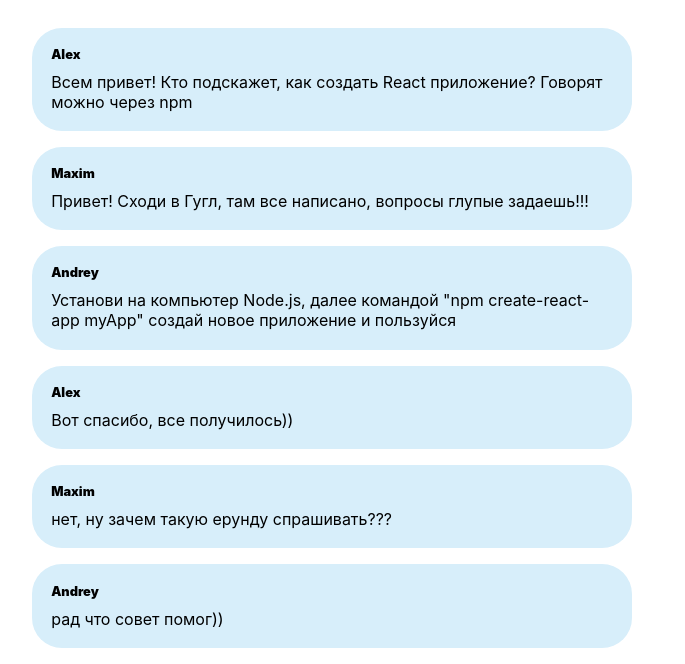
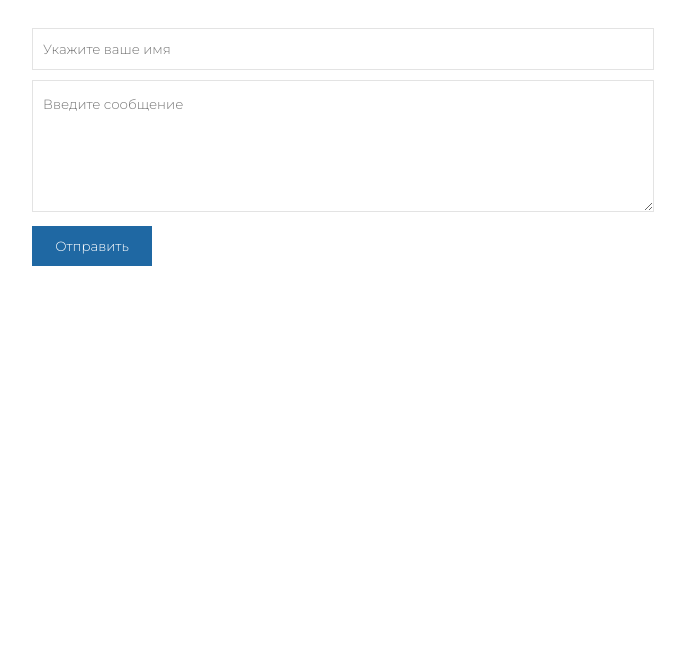
Before and after one commit to direct-dok/gb-react-dz-2, a React app: page / in a window 1280 px wide. Shown: the part 150-814 px from the top of the page, without its empty margins (308-993 px from the left). Built offline with nearby package versions, Linux system fonts and the light colour scheme.

Commit message:
Final project

```diff
--- a/src/components/App/App.css
+++ b/src/components/App/App.css
@@ -9,3 +9,43 @@
   border-bottom: 1px solid #333;
   padding: 0 0 0.6em 0;
 }
+
+
+.form-send {
+  width: 100%;
+}
+
+.form-send__wrapper-input {
+  margin: 0 0 10px 0;
+}
+
+.form-send__user-name {
+  height: 40px;
+  padding: 0 10px;
+}
+
+.form-send__wrapper-input input,
+.form-send__wrapper-input textarea {
+  font-family: 'Montserrat', sans-serif;
+  width: 100%;
+  border: 1px solid #e3e3e3;
+  outline: none;
+}
+
+.form-send__textarea-message {
+  height: 100px;
+  padding: 15px 10px;
+}
+
+.form-send__send-button {
+  font-family: 'Montserrat', sans-serif;
+  height: 40px;
+  width: 120px;
+  background: #1f68a3;
+  color: #fff;
+  border: none;
+}
+
+.form-send__send-button:hover {
+  cursor: pointer;
+}
--- a/src/components/App/App.js
+++ b/src/components/App/App.js
@@ -1,12 +1,67 @@
+
+import React, { useState, useEffect } from 'react';
 import './App.css';
 import Message from '../Message'
 
 function App(props) {
 
+  const [messageList, setMessage] = useState([]);
+
+  const [author, setAuthor] = useState([]);
+
+  useEffect(() => {
+
+    const obj = {
+      name: 'Robot',
+      message: 'Hello i am a robot',
+      class: 'robot-message'
+    };
+
+    if(author.length) {
+      setTimeout(() => setMessage((oldArray) => [...oldArray, obj]), 1500);
+    }
+
+
+
+  }, [author])
+
+  const getDataForm = (e) => {
+    e.preventDefault();
+    const name = e.target.querySelector('.form-send__user-name');
+    const message = e.target.querySelector('.form-send__textarea-message');
+
+    const obj = {
+      name: name.value,
+      message: message.value,
+      class: 'user-message'
+    }
+
+    setMessage((oldArray) => [...oldArray, obj]);
+    setAuthor((oldArray) => [...oldArray, name]);
+
+    name.value = '';
+    message.value = '';
+  }
+
   return (
     <div className="App">
       <h1 className="App__title">Сообщения наших пользователей</h1>
-      <Message messages={ props.messages } />
+      <div className="message">
+
+          { messageList.map((el, index) => {
+            return <Message message={el} key={index} />
+          }) }
+
+      </div>
+      <form className="form-send" onSubmit={ getDataForm }>
+        <div className="form-send__wrapper-input">
+          <input type="text" name="name" placeholder="Укажите ваше имя" className="form-send__user-name"></input>
+        </div>
+        <div className="form-send__wrapper-input">
+        <textarea className="form-send__textarea-message" placeholder="Введите сообщение"></textarea>
+        </div>
+        <button className="form-send__send-button">Отправить</button>
+      </form>
     </div>
   );
 
--- a/src/components/Message/Message.css
+++ b/src/components/Message/Message.css
@@ -1,5 +1,4 @@
 .message__items {
-    background: #d7eefa;
     border-radius: 30px;
     padding: 1.2em;
     margin: 0 0 1em 0;
@@ -13,3 +12,11 @@
 .message__content {
     margin: 10px 0 0 0;
 }
+
+.user-message {
+    background: #f5e8f9;
+}
+
+.robot-message {
+    background: #e3c5eb;
+}
--- a/src/components/Message/Message.js
+++ b/src/components/Message/Message.js
@@ -2,18 +2,12 @@ import './Message.css'
 
 function Message(props) {
 
-    const messages = props.messages.map((elem, index) =>
-        <div className="message__items" key={index.toString()}>
+    return (
+        <div className={`message__items ${props.message.class}`}>
             <div className="message__item">
-                <div className="message__name">{ elem.name }</div>
-                <p className="message__content">{ elem.message }</p>
+                <div className="message__name">{ props.message.name }</div>
+                <p className="message__content">{ props.message.message }</p>
             </div>
-        </div>
-    )
-
-    return (
-        <div className="message">
-            {messages}
         </div>
     )
 }
--- a/src/index.css
+++ b/src/index.css
@@ -1,8 +1,8 @@
+@import url('https://fonts.googleapis.com/css2?family=Montserrat:ital,wght@0,300;0,700;0,900;1,400&display=swap');
+
 body {
   margin: 0;
-  font-family: -apple-system, BlinkMacSystemFont, 'Segoe UI', 'Roboto', 'Oxygen',
-    'Ubuntu', 'Cantarell', 'Fira Sans', 'Droid Sans', 'Helvetica Neue',
-    sans-serif;
+  font-family: 'Montserrat', sans-serif;
   -webkit-font-smoothing: antialiased;
   -moz-osx-font-smoothing: grayscale;
 }
--- a/src/index.js
+++ b/src/index.js
@@ -3,18 +3,18 @@ import ReactDOM from 'react-dom';
 import './index.css';
 import App from './components/App';
 
-const messages = [
-  {name: 'Alex', message: 'Всем привет! Кто подскажет, как создать React приложение? Говорят можно через npm'},
-  {name: 'Maxim', message: 'Привет! Сходи в Гугл, там все написано, вопросы глупые задаешь!!!'},
-  {name: 'Andrey', message: 'Установи на компьютер Node.js, далее командой "npm create-react-app myApp" создай новое приложение и пользуйся'},
-  {name: 'Alex', message: 'Вот спасибо, все получилось))'},
-  {name: 'Maxim', message: 'нет, ну зачем такую ерунду спрашивать???'},
-  {name: 'Andrey', message: 'рад что совет помог))'},
-]
+// const messages = [
+//   {name: 'Alex', message: 'Всем привет! Кто подскажет, как создать React приложение? Говорят можно через npm'},
+//   {name: 'Maxim', message: 'Привет! Сходи в Гугл, там все написано, вопросы глупые задаешь!!!'},
+//   {name: 'Andrey', message: 'Установи на компьютер Node.js, далее командой "npm create-react-app myApp" создай новое приложение и пользуйся'},
+//   {name: 'Alex', message: 'Вот спасибо, все получилось))'},
+//   {name: 'Maxim', message: 'нет, ну зачем такую ерунду спрашивать???'},
+//   {name: 'Andrey', message: 'рад что совет помог))'},
+// ]
 
 ReactDOM.render(
   <React.StrictMode>
-    <App messages={ messages } />
+    <App />
   </React.StrictMode>,
   document.getElementById('root')
 );
```
